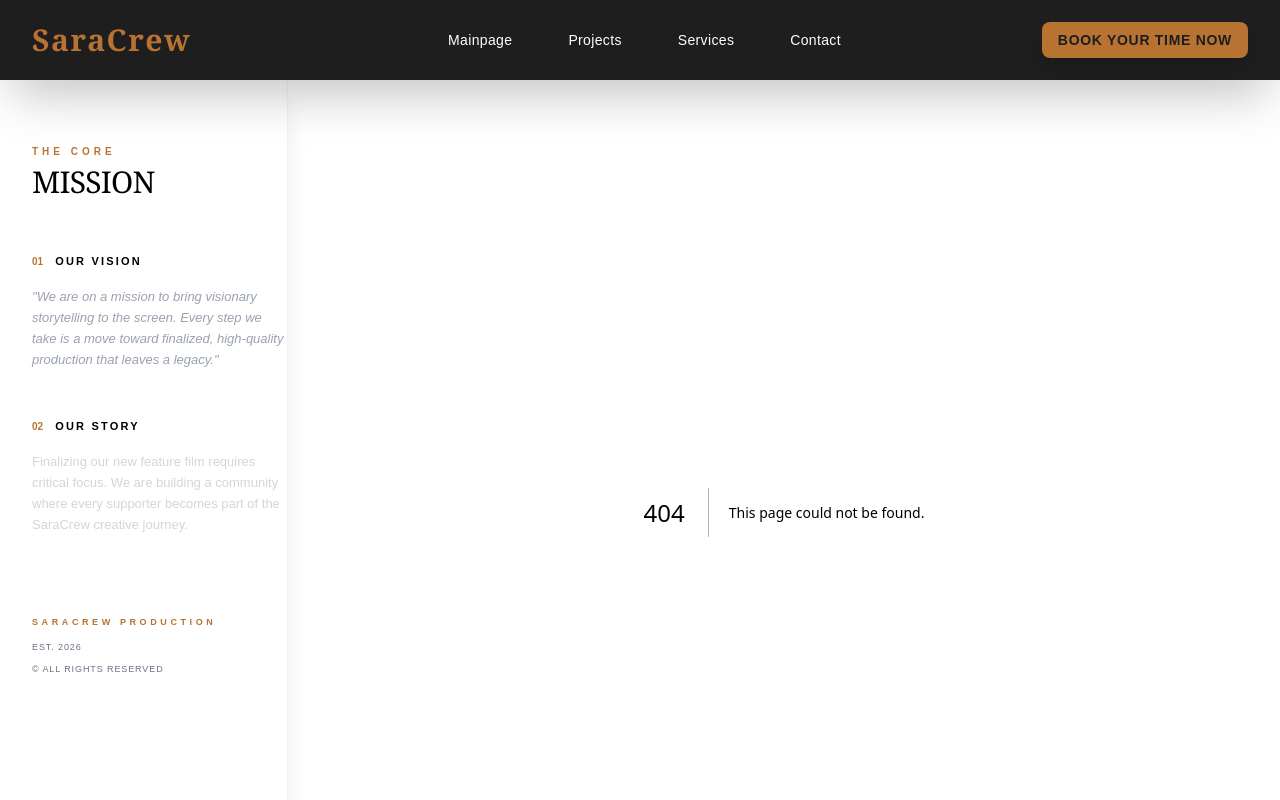
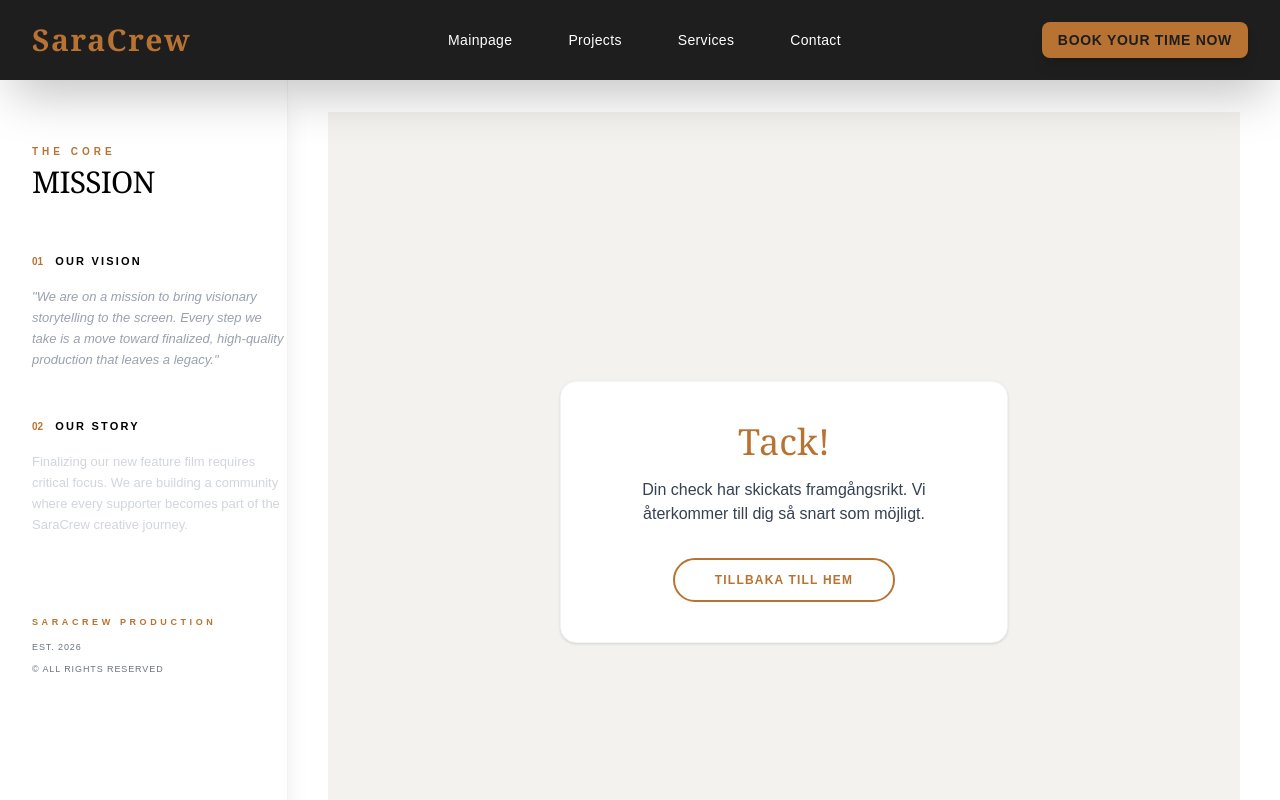
Before and after one commit to SaraZ37/My-Nextjs-Portfolio, a Next.js app: page /Thanks in a window 1280 px wide. Before the commit this address had no page. Shown: the top 800 px of the page. Built offline with nearby package versions, Linux system fonts and the light colour scheme.

Commit message:
Fix: Added thank you page and redirect logic

```diff
--- /dev/null
+++ b/src/app/Thanks/page.tsx
@@ -0,0 +1,22 @@
+import Link from 'next/link';
+
+export default function ThankYou() {
+  return (
+    <div className="min-h-screen bg-[#F3F2EE] flex items-center justify-center px-6">
+      <div className="max-w-md w-full bg-white p-10 rounded-2xl shadow-sm border border-gray-100 text-center">
+        <h1 className="text-4xl font-serif text-[#B87333] mb-4">Tack!</h1>
+        <p className="text-gray-700 mb-8 font-light">
+          Din check har skickats framgångsrikt. Vi återkommer till dig så snart som möjligt.
+        </p>
+
+        {/* زر العودة للصفحة الرئيسية */}
+        <Link
+          href="/"
+          className="inline-block border-2 border-[#B87333] text-[#B87333] px-10 py-3 rounded-full text-xs font-bold hover:bg-[#B87333] hover:text-white transition duration-300 uppercase tracking-widest"
+        >
+          Tillbaka till hem
+        </Link>
+      </div>
+    </div>
+  );
+}
--- a/src/app/page.tsx
+++ b/src/app/page.tsx
@@ -13,26 +13,18 @@ const userName: string = "SaraCrew";
 const mainTitle: string = "Filmmaker, Strategist, & Web developer";
 const welcomeMessage: string = "Leveraging years of experience across film production, content creation, and digital strategy to bring visionary projects to life.";
 
-// Video showcase component (moved out of JSX and corrected)
+// Video showcase component
 const VideoShowcase: React.FC = () => {
-  const videoTitle = 'SaraCrew For  Film Production & Digital Markiting';
-  // IMPORTANT: يجب استبدال هذا الرابط برابط فيديو صالح لديكِ.
-  // يُفضل استخدام تنسيق MP4 أو WebM.
-  // لضمان التشغيل التلقائي عبر المتصفحات، يجب أن يكون الفيديو صامتاً (Muted)
+  const videoTitle = 'SaraCrew For Film Production & Digital Markiting';
   const videoSourceUrl = "logo.mp4";
 
   return (
-    // تم تعديل py-24 إلى py-16 أو py-8 لتقليل المسافة العلوية والنهائية
     <div className="py-8 px-6 lg:px-12 bg-white">
       <div className="max-w-6xl mx-auto">
-
         <h2 className="text-4xl font-serif font-light text-[#1E1E1E] mb-12 text-center border-b border-[#A0A0A0]/30 px-8 pb-3 mx-auto block">
           {videoTitle}
         </h2>
-
-        {/* حاوية الفيديو (Looping Video) */}
         <div className="relative w-full aspect-video bg-[#1E1E1E] rounded-xl shadow-2xl overflow-hidden">
-
           <video
             className="w-full h-full object-cover"
             src={videoSourceUrl}
@@ -44,12 +36,8 @@ const VideoShowcase: React.FC = () => {
           >
             <p className="text-white p-4">Your browser does not support the video tag.</p>
           </video>
-
-          <div className="absolute inset-0 bg-black/20 flex flex-col justify-end p-6">
+          <div className="absolute inset-0 bg-black/20 flex flex-col justify-end p-6"></div>
         </div>
-
-        </div>
-
       </div>
     </div>
   );
@@ -59,31 +47,23 @@ export default function Home() {
   return (
     <main className="min-h-screen bg-white text-[#1E1E1E]">
       {/* 1. قسم الترحيب (Hero Section) */}
+      <VideoShowcase />
 
-      <VideoShowcase />
       <div className="pt-24 pb-32 px-6 lg:px-12 text-center bg-[#F3F2EE] border-b border-gray-200">
         <div className="max-w-5xl mx-auto">
-          {/* العنوان الرئيسي بلون رمادي فاحم وخط فخم */}
           <h1 className="text-7xl font-serif font-light mb-4 tracking-tight">
-            Welcome to  <span className="text-[#B87333]">{userName}</span>.
+            Welcome to <span className="text-[#B87333]">{userName}</span>.
           </h1>
-
-          {/* الدور/التخصص بلون رمادي أغمق */}
           <p className="text-2xl font-medium text-[#1E1E1E] mb-6">
             {mainTitle}
           </p>
-
-          {/* رسالة الترحيب/النبذة */}
           <p className="text-xl text-gray-700 max-w-3xl mx-auto mb-10 font-light leading-relaxed">
             {welcomeMessage}
           </p>
-
-          {/* زر الاتصال أو حجز الموعد (CTA) - نحاسي بارز */}
-
         </div>
       </div>
 
-     {/* 3. قسم التواصل الآمن (بدلاً من إظهار الإيميل) */}
+      {/* 3. قسم التواصل الآمن */}
       <div id="contact" className="py-24 px-6 lg:px-12 bg-[#F3F2EE] border-t border-gray-200">
         <div className="max-w-3xl mx-auto text-center">
           <h2 className="text-4xl font-serif font-light text-[#1E1E1E] mb-4 uppercase tracking-widest">
@@ -93,12 +73,17 @@ export default function Home() {
             Whether you need film direction, a custom digital strategy, or creative consulting, let us discuss your vision.
           </p>
 
-        {/* نموذج الاتصال - يرسل الرسائل لإيميلك دون كشفه */}
+          {/* نموذج الاتصال المعدل */}
           <form
             action="https://formspree.io/f/mreavwao"
             method="POST"
             className="text-left space-y-6 bg-white p-8 rounded-2xl shadow-sm border border-gray-100"
           >
+            {/* التعديل الجديد: تحويل المستخدم لصفحة الشكر بعد الإرسال */}
+            <input type="hidden" name="_next" value="https://saracrew.com/thanks" />
+            {/* لضمان عدم ظهور صفحة كابتشا المزعجة من فورم سبري (اختياري) */}
+            <input type="hidden" name="_subject" value="New Message from SaraCrew Portfolio" />
+
             <div className="grid grid-cols-1 md:grid-cols-2 gap-6">
               <div className="flex flex-col">
                 <label className="text-[10px] uppercase tracking-[0.2em] font-bold text-[#B87333] mb-2">Name</label>
@@ -135,7 +120,6 @@ export default function Home() {
             </div>
           </form>
 
-        {/* تذييل فني بسيط */}
           <p className="mt-12 text-[10px] text-gray-400 uppercase tracking-[0.4em]">
               SaraCrew Production
           </p>
```
Lines whose indentation alone changed are shown as unchanged.
